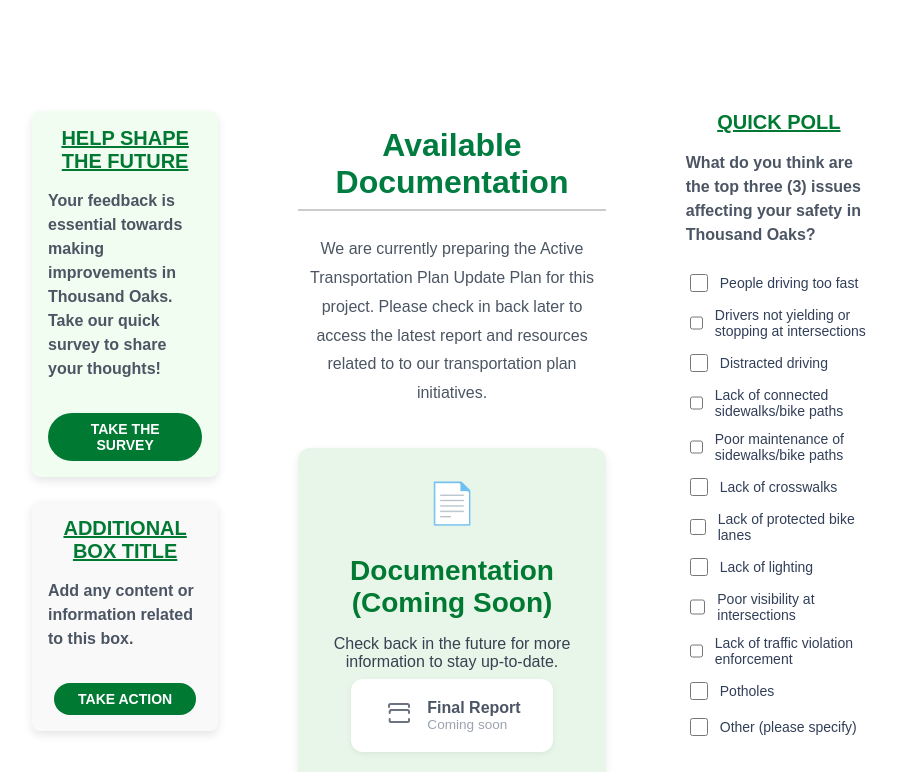
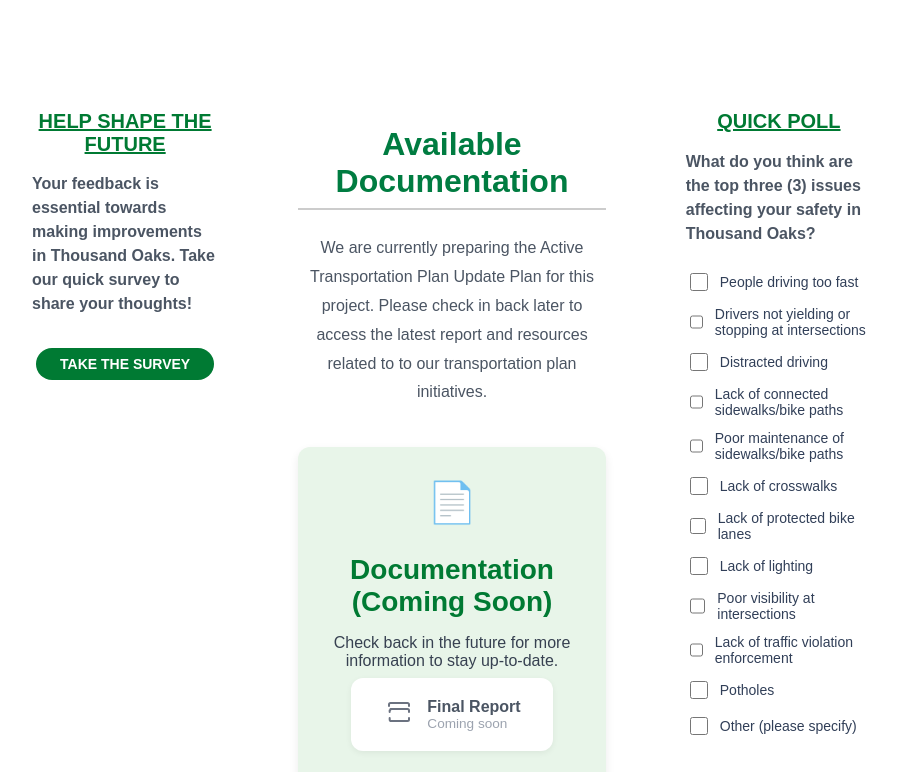
Before and after one commit to cortesllg/toaksATP, a Next.js app: page /documentation in a window 1280 px wide. Shown: the part 730-1502 px from the top of the page, without its empty margins (176-1073 px from the left). Built offline with nearby package versions, Linux system fonts and the light colour scheme.

Commit message:
latest-changes-410-T130

```diff
--- a/app/documentation/page.tsx
+++ b/app/documentation/page.tsx
@@ -44,7 +44,7 @@ export default function Documentation() {
         </div>
       </div>
 
-      <div className="content-section" style={{ marginTop: "1.3rem" }}>
+      <div className="content-section" style={{ marginTop: "1.25rem" }}>
         {/* Move title outside the grid to align only with right content */}
 
         <div
@@ -61,6 +61,7 @@ export default function Documentation() {
           }}
         >
           {/* Left Sidebar - Survey */}
+          {/* Left Sidebar - Survey */}
           <aside
             style={{
               flex: isMobile ? "unset" : "0 0 22%",
@@ -69,17 +70,6 @@ export default function Documentation() {
               fontSize: "14px",
               alignSelf: "flex-start",
               transform: isMobile ? "none" : "translateX(3rem)", // Adjust this to move it closer without affecting content size
-            }}
-          >
-            {/* Help Shape the Future Box */}
-            <div
-              style={{
-                backgroundColor: "#f1fdf1",
-                padding: "1rem",
-                marginBottom: "1.5rem",
-                borderRadius: "8px",
-                boxShadow: "0 4px 10px rgba(0, 0, 0, 0.1)",
-                display: "block", // Ensure each box is treated as a block-level element
             }}
           >
             <h3
@@ -106,8 +96,8 @@ export default function Documentation() {
                 textAlign: "left",
               }}
             >
-                Your feedback is essential towards making improvements in
-                Thousand Oaks. Take our quick survey to share your thoughts!
+              Your feedback is essential towards making improvements in Thousand
+              Oaks. Take our quick survey to share your thoughts!
             </p>
 
             <div style={{ paddingTop: "0.5rem", textAlign: "center" }}>
@@ -143,71 +133,6 @@ export default function Documentation() {
                   Take the Survey
                 </a>
               </Link>
-              </div>
-            </div>
-
-            {/* Additional Box (Separate Box) */}
-            <div
-              style={{
-                backgroundColor: "#f9f9f9",
-                padding: "1rem",
-                borderRadius: "8px",
-                boxShadow: "0 4px 10px rgba(0, 0, 0, 0.1)",
-                display: "block", // Ensure each box is treated as a block-level element
-              }}
-            >
-              <h3
-                className="sidebar-title"
-                style={{
-                  textDecoration: "underline",
-                  textAlign: "center",
-                  color: "#007a33",
-                  fontWeight: "bold",
-                  textTransform: "uppercase",
-                  marginBottom: "1rem",
-                }}
-              >
-                Additional Box Title
-              </h3>
-
-              <p
-                style={{
-                  marginBottom: "1.5rem",
-                  color: "#4b5563",
-                  fontSize: "16px",
-                  fontWeight: "bold",
-                  lineHeight: "1.5",
-                  textAlign: "left",
-                }}
-              >
-                Add any content or information related to this box.
-              </p>
-
-              <div style={{ paddingTop: "0.5rem", textAlign: "center" }}>
-                {/* Add a Link or Button for additional action */}
-                <Link href="#" passHref legacyBehavior>
-                  <a
-                    style={{
-                      backgroundColor: "#007a33",
-                      color: "white",
-                      fontWeight: "bold",
-                      padding: "0.5rem 1.5rem",
-                      fontSize: "14px",
-                      borderRadius: "9999px",
-                      border: "none",
-                      cursor: "pointer",
-                      transition: "background-color 0.3s",
-                      textTransform: "uppercase",
-                      textDecoration: "none",
-                      display: "inline-block",
-                    }}
-                    target="_blank"
-                    rel="noopener noreferrer"
-                  >
-                    Take Action
-                  </a>
-                </Link>
-              </div>
             </div>
           </aside>
 
--- a/app/page.tsx
+++ b/app/page.tsx
@@ -28,7 +28,7 @@ export default function Home() {
         />
         <div className="overlay-text">
           <h2 className="fade-in">
-            CITY OF THOUSAND OAKS ACTIVE TRANSPORTATION PLAN UPDATE
+            CITY OF THOUSAND OAKS<br />ACTIVE TRANSPORTATION PLAN UPDATE
           </h2>
           <p className="p2 fade-in">Get involved by sharing your input!</p>
             <div
--- a/app/project-status/page.tsx
+++ b/app/project-status/page.tsx
@@ -62,7 +62,7 @@ export default function ProjectStatus() {
       </div>
 
       <div className="content-section"
-        style={{ marginTop: "1.3rem"}}>
+        style={{ marginTop: "1.25rem"}}>
         {/* Move title outside the grid to align only with right content */}
 
         <div
```
Also changed, not shown: app/contact-us/page.tsx (+30 -15 lines). Lines whose indentation alone changed are shown as unchanged.
